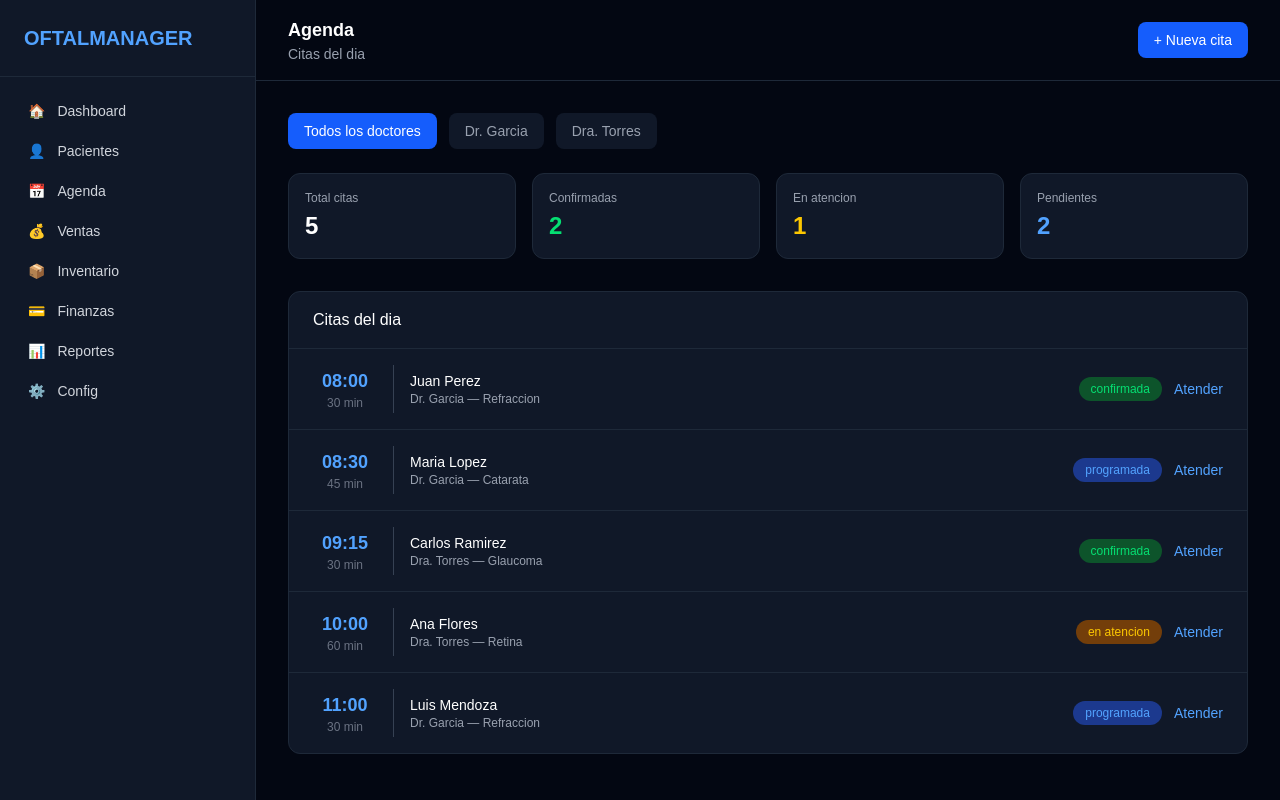
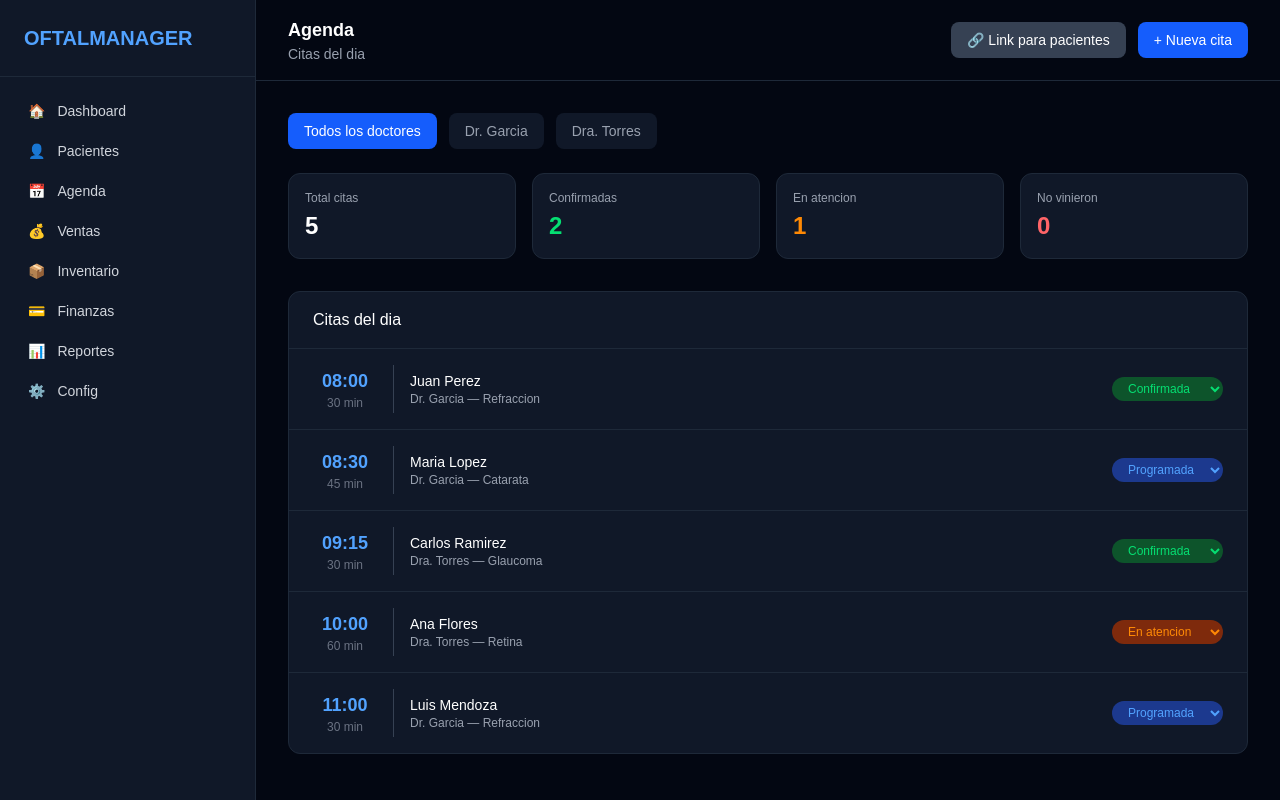
Before and after one commit to yericocr1-negocios/oftalmanager, a Next.js app: page /agenda in a window 1280 px wide. Built offline with nearby package versions, Linux system fonts and the light colour scheme.

Commit message:
update agenda estados y especialidad

```diff
--- a/app/agenda/page.tsx
+++ b/app/agenda/page.tsx
@@ -12,7 +12,7 @@ const menu = [
   { icon: '⚙️', label: 'Config', href: '/configuracion' },
 ]
 
-const citas = [
+const citasIniciales = [
   { id: 1, hora: '08:00', paciente: 'Juan Perez', doctor: 'Dr. Garcia', especialidad: 'Refraccion', estado: 'confirmada', duracion: 30 },
   { id: 2, hora: '08:30', paciente: 'Maria Lopez', doctor: 'Dr. Garcia', especialidad: 'Catarata', estado: 'programada', duracion: 45 },
   { id: 3, hora: '09:15', paciente: 'Carlos Ramirez', doctor: 'Dra. Torres', especialidad: 'Glaucoma', estado: 'confirmada', duracion: 30 },
@@ -23,18 +23,33 @@ const citas = [
 const colores: Record<string, string> = {
   confirmada: 'bg-green-900 text-green-400',
   programada: 'bg-blue-900 text-blue-400',
-  en_atencion: 'bg-yellow-900 text-yellow-400',
-  atendida: 'bg-gray-800 text-gray-400',
-  cancelada: 'bg-red-900 text-red-400',
+  en_atencion: 'bg-orange-900 text-orange-400',
+  no_vino: 'bg-red-900 text-red-400',
+}
+
+const estadoLabel: Record<string, string> = {
+  confirmada: 'Confirmada',
+  programada: 'Programada',
+  en_atencion: 'En atencion',
+  no_vino: 'No vino',
 }
 
 export default function Agenda() {
+  const [citas, setCitas] = useState(citasIniciales)
   const [mostrar, setMostrar] = useState(false)
   const [filtroDoctor, setFiltroDoctor] = useState('todos')
+  const [especialidadOtro, setEspecialidadOtro] = useState(false)
+  const [nuevaCita, setNuevaCita] = useState({
+    paciente: '', doctor: 'Dr. Garcia', especialidad: '', hora: '', fecha: '', duracion: 30
+  })
 
   const citasFiltradas = filtroDoctor === 'todos'
     ? citas
     : citas.filter(c => c.doctor === filtroDoctor)
+
+  const cambiarEstado = (id: number, nuevoEstado: string) => {
+    setCitas(citas.map(c => c.id === id ? { ...c, estado: nuevoEstado } : c))
+  }
 
   return (
     <div className="flex h-screen bg-gray-950 text-white">
@@ -60,9 +75,14 @@ export default function Agenda() {
             <h2 className="text-lg font-semibold">Agenda</h2>
             <p className="text-sm text-gray-400">Citas del dia</p>
           </div>
-          <button onClick={() => setMostrar(true)} className="bg-blue-600 hover:bg-blue-700 text-white px-4 py-2 rounded-lg text-sm">
-            + Nueva cita
-          </button>
+          <div className="flex gap-3">
+            <a href="/citas" target="_blank" className="bg-gray-700 hover:bg-gray-600 text-white px-4 py-2 rounded-lg text-sm">
+              🔗 Link para pacientes
+            </a>
+            <button onClick={() => setMostrar(true)} className="bg-blue-600 hover:bg-blue-700 text-white px-4 py-2 rounded-lg text-sm">
+              + Nueva cita
+            </button>
+          </div>
         </div>
 
         <div className="p-8">
@@ -84,8 +104,8 @@ export default function Agenda() {
             {[
               { label: 'Total citas', value: citas.length, color: 'text-white' },
               { label: 'Confirmadas', value: citas.filter(c => c.estado === 'confirmada').length, color: 'text-green-400' },
-              { label: 'En atencion', value: citas.filter(c => c.estado === 'en_atencion').length, color: 'text-yellow-400' },
-              { label: 'Pendientes', value: citas.filter(c => c.estado === 'programada').length, color: 'text-blue-400' },
+              { label: 'En atencion', value: citas.filter(c => c.estado === 'en_atencion').length, color: 'text-orange-400' },
+              { label: 'No vinieron', value: citas.filter(c => c.estado === 'no_vino').length, color: 'text-red-400' },
             ].map((card) => {
               return (
                 <div key={card.label} className="bg-gray-900 border border-gray-800 rounded-xl p-4">
@@ -116,10 +136,16 @@ export default function Agenda() {
                       </div>
                     </div>
                     <div className="flex items-center gap-3">
-                      <span className={'text-xs px-3 py-1 rounded-full ' + colores[cita.estado]}>
-                        {cita.estado.replace('_', ' ')}
-                      </span>
-                      <button className="text-blue-400 hover:text-blue-300 text-sm">Atender</button>
+                      <select
+                        value={cita.estado}
+                        onChange={(e) => cambiarEstado(cita.id, e.target.value)}
+                        className={'text-xs px-3 py-1 rounded-full border-0 cursor-pointer ' + colores[cita.estado]}
+                      >
+                        <option value="programada">Programada</option>
+                        <option value="confirmada">Confirmada</option>
+                        <option value="en_atencion">En atencion</option>
+                        <option value="no_vino">No vino</option>
+                      </select>
                     </div>
                   </div>
                 )
@@ -139,22 +165,19 @@ export default function Agenda() {
             <div className="space-y-4">
               <div>
                 <label className="text-xs text-gray-400 mb-1 block">Paciente</label>
-                <input type="text" placeholder="Buscar paciente..." className="w-full bg-gray-800 border border-gray-700 rounded-lg px-3 py-2 text-sm focus:outline-none focus:border-blue-500" />
+                <input type="text" placeholder="Nombre del paciente..." onChange={(e) => setNuevaCita({...nuevaCita, paciente: e.target.value})} className="w-full bg-gray-800 border border-gray-700 rounded-lg px-3 py-2 text-sm focus:outline-none focus:border-blue-500" />
               </div>
               <div className="grid grid-cols-2 gap-4">
                 <div>
                   <label className="text-xs text-gray-400 mb-1 block">Doctor</label>
-                  <select className="w-full bg-gray-800 border border-gray-700 rounded-lg px-3 py-2 text-sm focus:outline-none focus:border-blue-500">
+                  <select onChange={(e) => setNuevaCita({...nuevaCita, doctor: e.target.value})} className="w-full bg-gray-800 border border-gray-700 rounded-lg px-3 py-2 text-sm focus:outline-none focus:border-blue-500">
                     <option>Dr. Garcia</option>
                     <option>Dra. Torres</option>
                   </select>
                 </div>
                 <div>
                   <label className="text-xs text-gray-400 mb-1 block">Especialidad</label>
-                  <select id="especialidad" onChange={(e) => {
-                    const otro = document.getElementById('otro-especialidad')
-                    if (otro) otro.style.display = e.target.value === 'otro' ? 'block' : 'none'
-                  }} className="w-full bg-gray-800 border border-gray-700 rounded-lg px-3 py-2 text-sm focus:outline-none focus:border-blue-500">
+                  <select onChange={(e) => setEspecialidadOtro(e.target.value === 'otro')} className="w-full bg-gray-800 border border-gray-700 rounded-lg px-3 py-2 text-sm focus:outline-none focus:border-blue-500">
                     <option value="">Seleccionar...</option>
                     <option value="refraccion">Refraccion</option>
                     <option value="catarata">Catarata</option>
@@ -162,17 +185,19 @@ export default function Agenda() {
                     <option value="glaucoma">Glaucoma</option>
                     <option value="otro">Otro</option>
                   </select>
-                  <input id="otro-especialidad" type="text" placeholder="Escribe la especialidad..." style={{display:'none'}} className="w-full mt-2 bg-gray-800 border border-gray-700 rounded-lg px-3 py-2 text-sm focus:outline-none focus:border-blue-500" />
+                  {especialidadOtro && (
+                    <input type="text" placeholder="Escribe la especialidad..." className="w-full mt-2 bg-gray-800 border border-gray-700 rounded-lg px-3 py-2 text-sm focus:outline-none focus:border-blue-500" />
+                  )}
                 </div>
               </div>
               <div className="grid grid-cols-2 gap-4">
                 <div>
                   <label className="text-xs text-gray-400 mb-1 block">Fecha</label>
-                  <input type="date" className="w-full bg-gray-800 border border-gray-700 rounded-lg px-3 py-2 text-sm focus:outline-none focus:border-blue-500" />
+                  <input type="date" onChange={(e) => setNuevaCita({...nuevaCita, fecha: e.target.value})} className="w-full bg-gray-800 border border-gray-700 rounded-lg px-3 py-2 text-sm focus:outline-none focus:border-blue-500" />
                 </div>
                 <div>
                   <label className="text-xs text-gray-400 mb-1 block">Hora</label>
-                  <input type="time" className="w-full bg-gray-800 border border-gray-700 rounded-lg px-3 py-2 text-sm focus:outline-none focus:border-blue-500" />
+                  <input type="time" onChange={(e) => setNuevaCita({...nuevaCita, hora: e.target.value})} className="w-full bg-gray-800 border border-gray-700 rounded-lg px-3 py-2 text-sm focus:outline-none focus:border-blue-500" />
                 </div>
               </div>
             </div>
@@ -180,7 +205,7 @@ export default function Agenda() {
               <button onClick={() => setMostrar(false)} className="flex-1 bg-gray-800 hover:bg-gray-700 text-white py-2 rounded-lg text-sm">
                 Cancelar
               </button>
-              <button className="flex-1 bg-blue-600 hover:bg-blue-700 text-white py-2 rounded-lg text-sm font-medium">
+              <button onClick={() => { setMostrar(false) }} className="flex-1 bg-blue-600 hover:bg-blue-700 text-white py-2 rounded-lg text-sm font-medium">
                 Guardar cita
               </button>
             </div>
```
